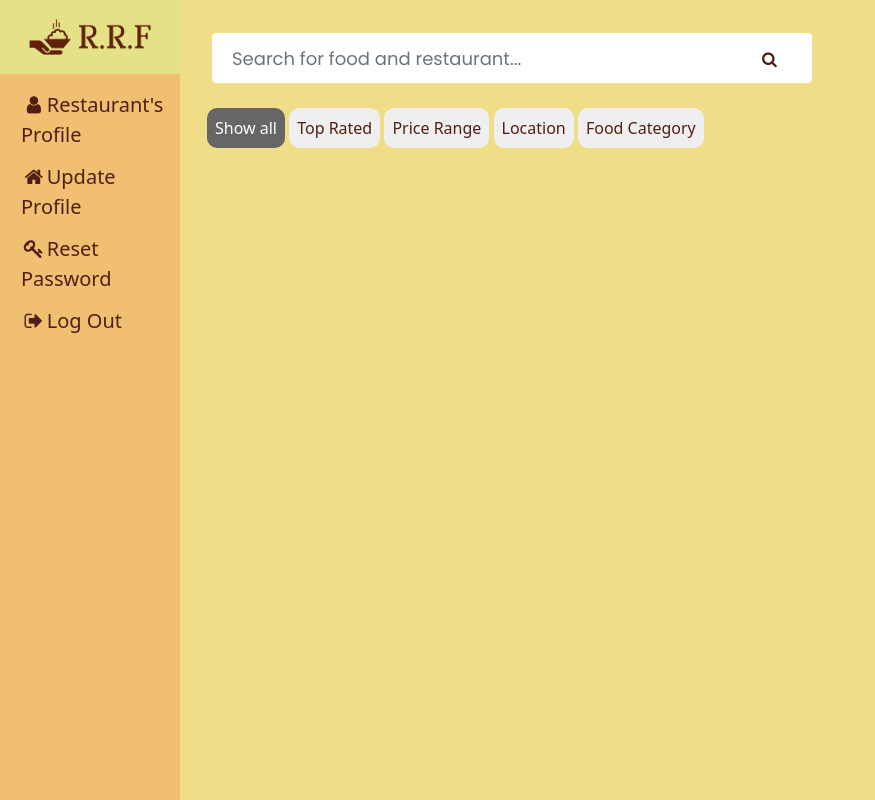
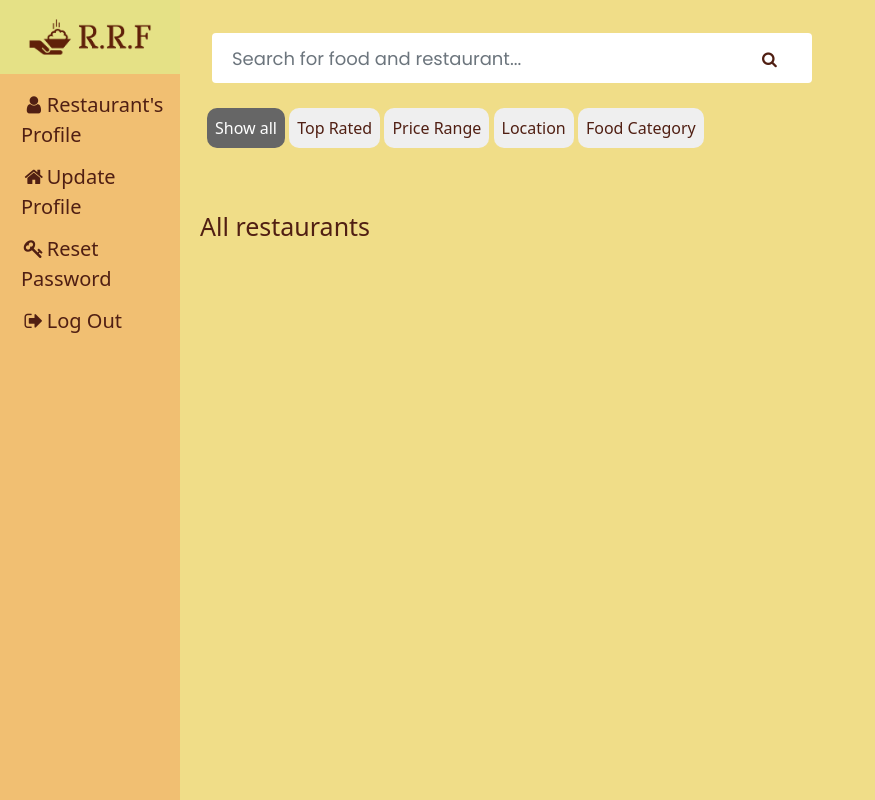
Before and after one commit to shaisad/RRF-Rate-Review-Find, a PHP site: page /HomePageLoggedInRest.php in a window 1280 px wide; the page is wider, and only the part inside the window is pictured. Shown: that part, without its empty margins (0-875 px from the left). Run offline with PHP 8.4, Linux system fonts and the light colour scheme; data that the repository does not hold is empty.

Commit message:
add heading + fix user loggedinhome

```diff
--- a/SPL1-(R.R.F)/HomePageLoggedInRest.php
+++ b/SPL1-(R.R.F)/HomePageLoggedInRest.php
@@ -236,6 +236,16 @@ img {
   left: 120px;
 }
 
+.heading{
+  position: relative;
+  left: 200px;
+  top : 70px;
+  font-size: 25px;
+  color: rgb(80, 31, 19);
+}
+
+
+
 </style>
 </head>
 
@@ -307,7 +317,7 @@ img {
         <button class="btnn" onclick="filterSelection('food category')"> Food Category</button>
 
     </div>
-
+    <p class = heading> All restaurants </p>
     <!-- card -->
    <div class="cardfix">
    <div class="container py-5">
```
Also changed, not shown: SPL1-(R.R.F)/HomePageLoggedInUser.php (+11 -1 lines).
